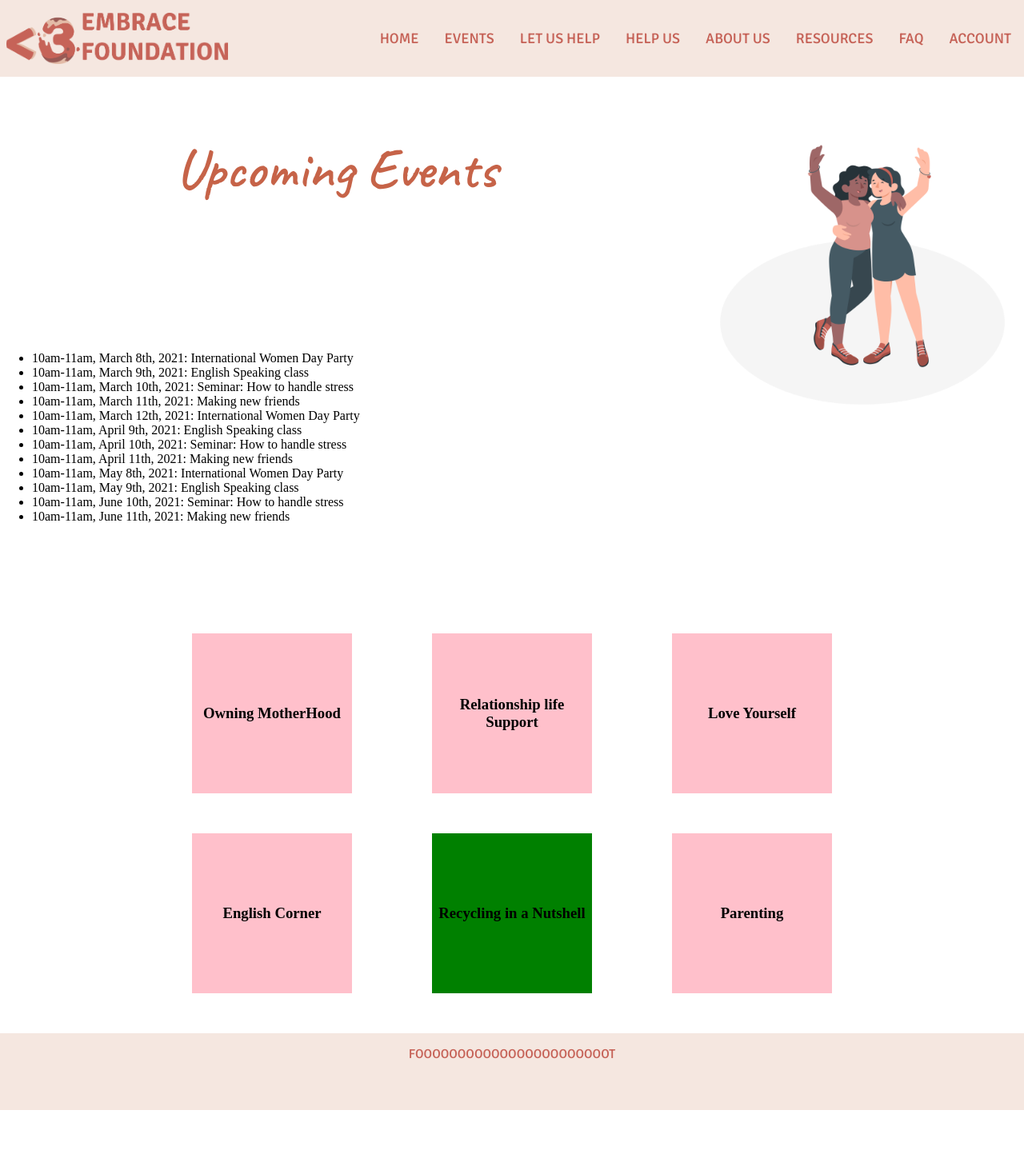
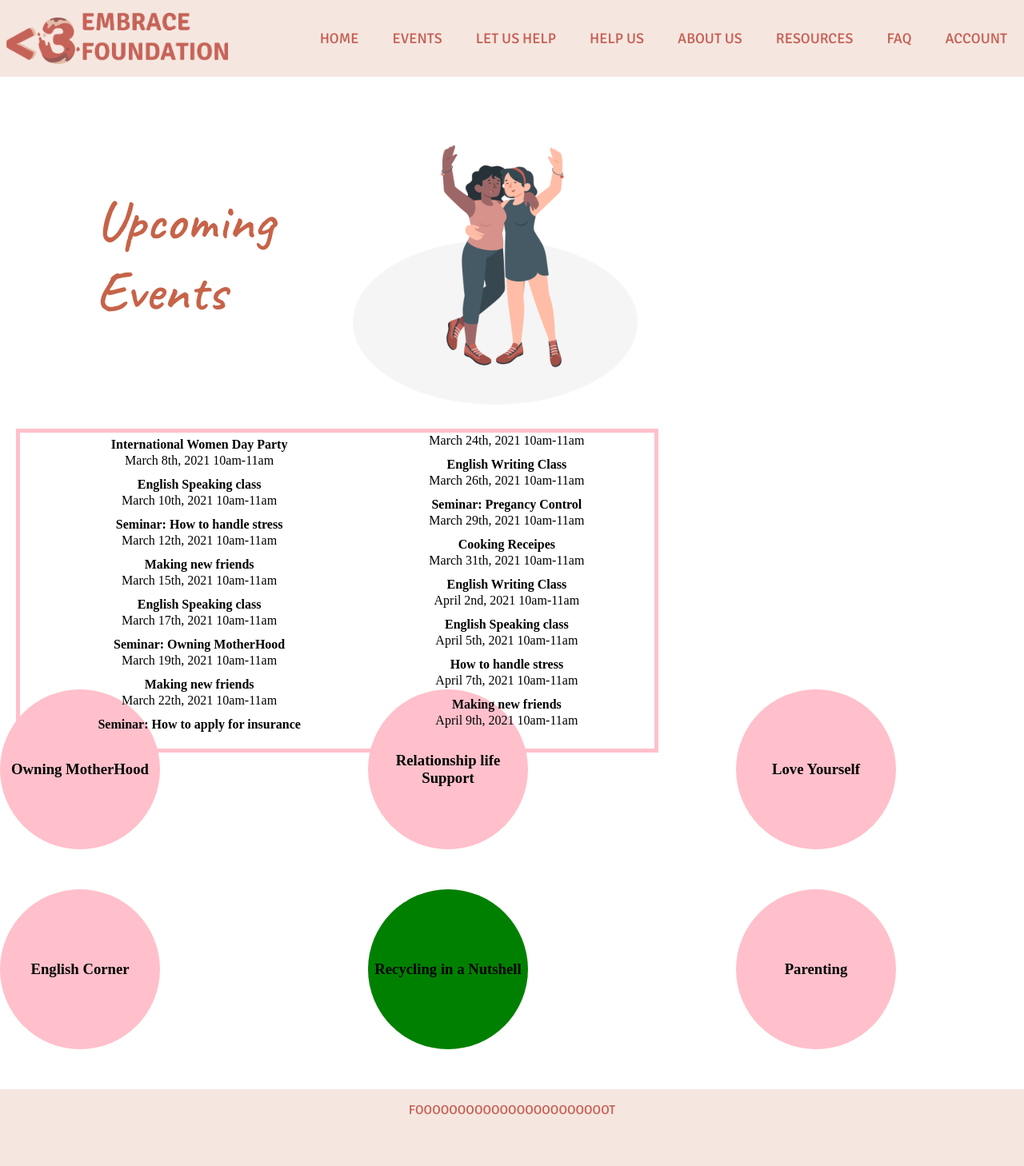
Before and after one commit to SetarehSh/cmd-f-2021, a PHP site: page /events.html in a window 1280 px wide. Shown: the whole page at 80% size. Before the commit the page ends 1388 px from the top, so only its background shows below. Run offline with PHP 8.4, Linux system fonts and the light colour scheme.

Commit message:
completed events page

```diff
--- a/events.html
+++ b/events.html
@@ -34,29 +34,45 @@
     </nav>
     <div class="wrapper">
         <main>
-            <div class ="mainLeft">
+          <div class= "eventTop">
             <h1 id="welcome">Upcoming Events</h1>
+            <img id="mainImg" src="./img/friends2.png" alt="A back view of a group of culturally diverse people hugging each other.">
+          </div>
+          <div class ="mainEvents">
             <ul>
-                    <li>10am-11am, March 8th, 2021: International Women Day Party </li>
-                    <li>10am-11am, March 9th, 2021: English Speaking class</li>
-                    <li>10am-11am, March 10th, 2021: Seminar: How to handle stress </li>
-                    <li>10am-11am, March 11th, 2021: Making new friends</li>
-                    <li>10am-11am, March 12th, 2021: International Women Day Party </li>
-                    <li>10am-11am, April 9th, 2021: English Speaking class</li>
-                    <li>10am-11am, April 10th, 2021: Seminar: How to handle stress </li>
-                    <li>10am-11am, April 11th, 2021: Making new friends</li>
-                    <li>10am-11am, May 8th, 2021: International Women Day Party </li>
-                    <li>10am-11am, May 9th, 2021: English Speaking class</li>
-                    <li>10am-11am, June 10th, 2021: Seminar: How to handle stress </li>
-                    <li>10am-11am, June 11th, 2021: Making new friends</li>
+              <li><b>International Women Day Party</b> <br>
+                  March 8th, 2021 10am-11am </li>
+              <li><b>English Speaking class</b><br>
+                  March 10th, 2021 10am-11am </li>
+              <li><b>Seminar: How to handle stress</b><br>
+                  March 12th, 2021 10am-11am </li>
+              <li><b>Making new friends</b> <br>
+                  March 15th, 2021 10am-11am </li>
+              <li><b>English Speaking class</b><br>
+                  March 17th, 2021 10am-11am </li>
+              <li><b>Seminar: Owning MotherHood</b><br>
+                  March 19th, 2021 10am-11am </li>
+              <li><b>Making new friends</b><br>
+                  March 22th, 2021 10am-11am </li>
+              <li><b>Seminar: How to apply for insurance</b><br>
+                  March 24th, 2021 10am-11am  </li>
+              <li><b>English Writing Class</b><br>
+                  March 26th, 2021 10am-11am </li>
+              <li><b>Seminar: Pregancy Control</b><br>
+                  March 29th, 2021 10am-11am  </li>
+              <li><b>Cooking Receipes</b><br>
+                  March 31th, 2021 10am-11am </li>
+              <li><b>English Writing Class</b><br>
+                  April 2nd, 2021 10am-11am  </li>
+              <li><b>English Speaking class</b><br>
+                  April 5th, 2021 10am-11am </li>
+              <li><b>How to handle stress</b><br>
+                  April 7th, 2021 10am-11am </li>
+              <li><b> Making new friends</b><br>
+                  April 9th, 2021 10am-11am</li>
             </ul>
           </div>
-            <img id="mainImg" src="./img/friends2.png" alt="A back view of a group of culturally diverse people hugging each other.">
-
         </main>
-
-
-
         <div class = "categoryContainer">
             <div class= "owningMotherHood categoryContainerBox">
                 <h3> Owning MotherHood</h3>
@@ -86,7 +102,5 @@
     <footer>
         <p>fooooooooooooooooooooooot</p>
     </footer>
-
   </body>
-
 </html>
--- a/src/event.css
+++ b/src/event.css
@@ -1,29 +1,46 @@
+.wrapper{
+    display: grid;
+    grid-template-rows: auto auto;
+}
+
 .categoryContainer{
+    grid-row: 2;
     display: grid;
-    justify-content: center;
+    margin-top: 50px;
     grid-template-columns: auto auto auto ;
     grid-template-rows: auto auto;
     grid-gap: 50px 100px;
     margin-bottom: 50px;
 }
-l
+.mainEvents ul {
+    border: 5px solid pink;
+    column-count: 2;
+    text-align: center;
+}
 li{
     line-height: 20px;
     list-style: none;
-    padding: 10px;
+    padding: 5px;
 }
 
 main{
     display: grid;
-    grid-template-columns: 4fr 1fr;
+    grid-template-rows: auto auto;
+    margin-bottom: 20px;
+    margin-left: 20px;
+    grid-row:1;
 }
-.mainLeft{
-    grid-column: 1;
+.eventTop{
     display: grid;
+    grid-template-columns: 1fr 1fr;
+    grid-row: 1;
+    align-items: center;
 }
+.mainEvents{
+    grid-row: 2;
+}
+
 #mainImg {
-    grid-row: 1;
-    grid-column: 2;
     width: 400px;
 }
 .categoryContainerBox{
@@ -34,6 +51,7 @@ main{
     display: flex;
     justify-content: center;
     align-items: center;
+    border-radius: 50%;
 }
 .owningMotherHood{
     background-color: pink;
```
Lines whose indentation alone changed are shown as unchanged.
